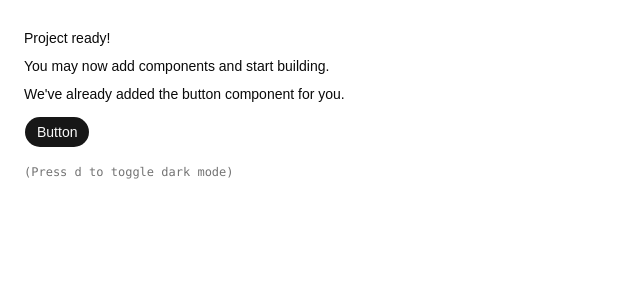
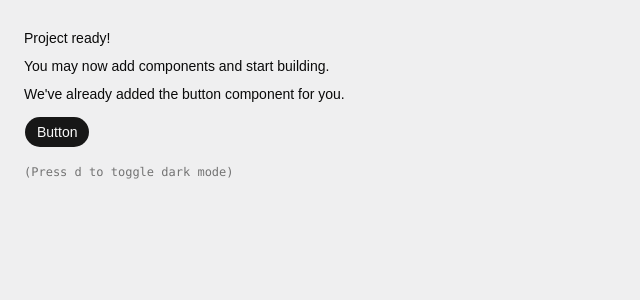
Before and after one commit to taymakz/dndice, a React (Vite) app: page / in a window 1280 px wide. Shown: the top 300 px of the page, without its empty margins (0-640 px from the left). Built offline with nearby package versions, Linux system fonts and the light colour scheme.

Commit message:
feat(ui): apply light/dark palette, RTL fonts and base styles

```diff
--- a/src/components/ui/button.tsx
+++ b/src/components/ui/button.tsx
@@ -1,3 +1,4 @@
+/* eslint-disable react-refresh/only-export-components */
 import { Button as ButtonPrimitive } from "@base-ui/react/button"
 import { cva, type VariantProps } from "class-variance-authority"
 
--- a/src/index.css
+++ b/src/index.css
@@ -2,12 +2,13 @@
 @import "tw-animate-css";
 @import "shadcn/tailwind.css";
 @import "@fontsource-variable/inter";
+@import "@fontsource-variable/vazirmatn";
 
 @custom-variant dark (&:is(.dark *));
 
 @theme inline {
     --font-heading: var(--font-sans);
-    --font-sans: 'Inter Variable', sans-serif;
+    --font-sans: 'Vazirmatn Variable', 'Inter Variable', sans-serif;
     --color-sidebar-ring: var(--sidebar-ring);
     --color-sidebar-border: var(--sidebar-border);
     --color-sidebar-accent-foreground: var(--sidebar-accent-foreground);
@@ -49,7 +50,7 @@
 }
 
 :root {
-    --background: oklch(1 0 0);
+  --background: #efeff0;
   --foreground: oklch(0.145 0 0);
   --card: oklch(1 0 0);
   --card-foreground: oklch(0.145 0 0);
@@ -57,7 +58,7 @@
   --popover-foreground: oklch(0.145 0 0);
   --primary: oklch(0.205 0 0);
   --primary-foreground: oklch(0.985 0 0);
-    --secondary: oklch(0.97 0 0);
+  --secondary: #f9f9fa;
   --secondary-foreground: oklch(0.205 0 0);
   --muted: oklch(0.97 0 0);
   --muted-foreground: oklch(0.556 0 0);
@@ -73,7 +74,7 @@
   --chart-4: oklch(0.371 0 0);
   --chart-5: oklch(0.269 0 0);
   --radius: 0.625rem;
-    --sidebar: oklch(0.985 0 0);
+  --sidebar: #efeff0;
   --sidebar-foreground: oklch(0.145 0 0);
   --sidebar-primary: oklch(0.205 0 0);
   --sidebar-primary-foreground: oklch(0.985 0 0);
@@ -86,13 +87,13 @@
 .dark {
   --background: oklch(0.145 0 0);
   --foreground: oklch(0.985 0 0);
-    --card: oklch(0.205 0 0);
+  --card: #1a1a1b;
   --card-foreground: oklch(0.985 0 0);
   --popover: oklch(0.205 0 0);
   --popover-foreground: oklch(0.985 0 0);
   --primary: oklch(0.922 0 0);
   --primary-foreground: oklch(0.205 0 0);
-    --secondary: oklch(0.269 0 0);
+  --secondary: #121213;
   --secondary-foreground: oklch(0.985 0 0);
   --muted: oklch(0.269 0 0);
   --muted-foreground: oklch(0.708 0 0);
@@ -107,7 +108,7 @@
   --chart-3: oklch(0.439 0 0);
   --chart-4: oklch(0.371 0 0);
   --chart-5: oklch(0.269 0 0);
-    --sidebar: oklch(0.205 0 0);
+  --sidebar: oklch(0.145 0 0);
   --sidebar-foreground: oklch(0.985 0 0);
   --sidebar-primary: oklch(0.488 0.243 264.376);
   --sidebar-primary-foreground: oklch(0.985 0 0);
@@ -128,3 +129,44 @@
     @apply font-sans;
   }
 }
+
+html, body, #root {
+  height: 100%;
+}
+
+body {
+  overflow: hidden;
+  overscroll-behavior: none;
+  -webkit-tap-highlight-color: transparent;
+}
+
+button {
+  touch-action: manipulation;
+  user-select: none;
+  -webkit-user-select: none;
+}
+
+.no-scrollbar {
+  scrollbar-width: none;
+}
+.no-scrollbar::-webkit-scrollbar {
+  display: none;
+}
+
+/* Content-area scrollbar: secondary-colored track with a thin (~40%) thumb. */
+.content-scroll {
+  scrollbar-color: var(--muted) var(--secondary);
+}
+.content-scroll::-webkit-scrollbar {
+  width: 6px;
+}
+.content-scroll::-webkit-scrollbar-track {
+  background: var(--secondary);
+}
+.content-scroll::-webkit-scrollbar-thumb {
+  background: var(--muted);
+  border-radius: 9999px;
+}
+.content-scroll::-webkit-scrollbar-thumb:hover {
+  background: var(--muted-foreground);
+}
```
Lines whose indentation alone changed are shown as unchanged.
